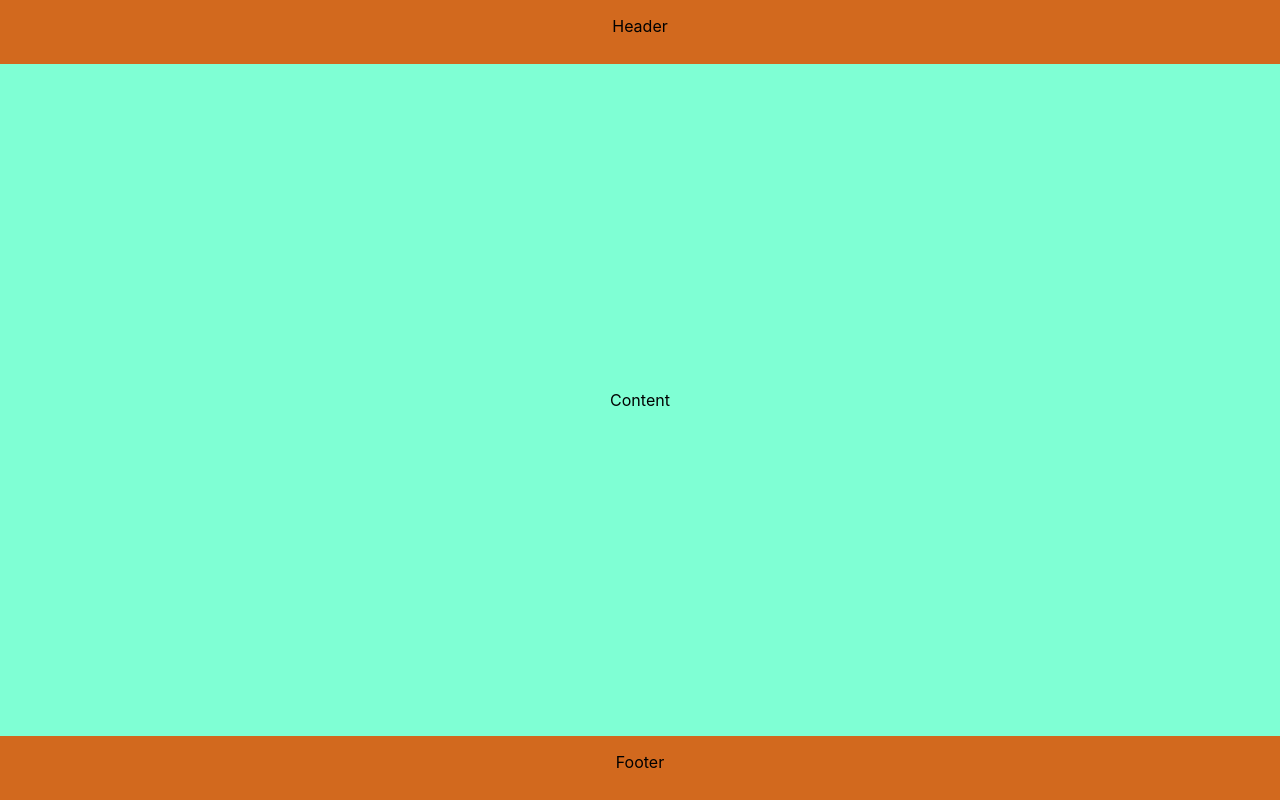
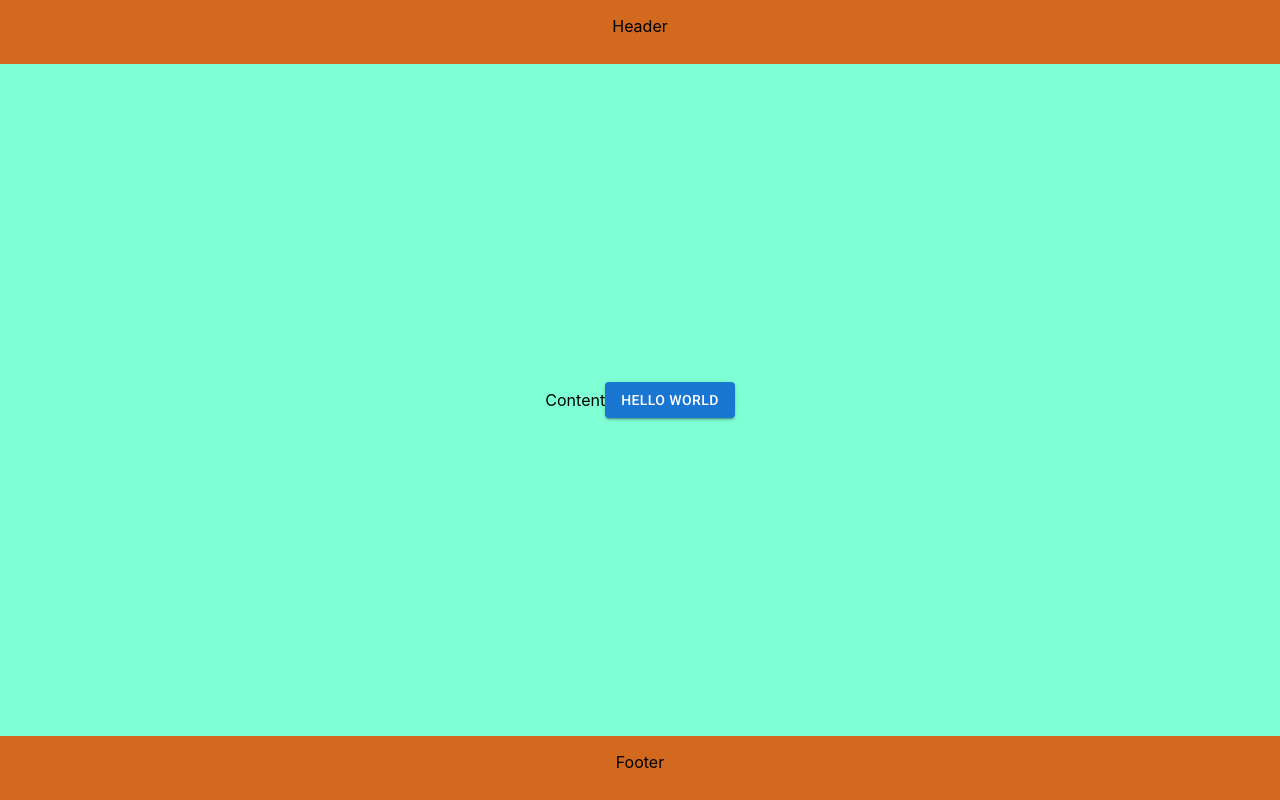
Before and after one commit to mdeamf/react-bank, a React (Create React App) app: page / in a window 1280 px wide. Built offline with nearby package versions, Linux system fonts and the light colour scheme.

Commit message:
feat(style): adding material ui

```diff
--- a/package.json
+++ b/package.json
@@ -3,6 +3,10 @@
   "version": "0.1.0",
   "private": true,
   "dependencies": {
+    "@emotion/react": "^11.4.1",
+    "@emotion/styled": "^11.3.0",
+    "@material-ui/core": "^5.0.0-beta.5",
+    "@material-ui/icons": "^4.11.2",
     "@testing-library/jest-dom": "^5.11.4",
     "@testing-library/react": "^11.1.0",
     "@testing-library/user-event": "^12.1.10",
--- a/public/index.html
+++ b/public/index.html
@@ -10,34 +10,13 @@
       content="Web site created using create-react-app"
     />
     <link rel="apple-touch-icon" href="%PUBLIC_URL%/logo192.png" />
-    <!--
-      manifest.json provides metadata used when your web app is installed on a
-      user's mobile device or desktop. See https://developers.google.com/web/fundamentals/web-app-manifest/
-    -->
     <link rel="manifest" href="%PUBLIC_URL%/manifest.json" />
-    <!--
-      Notice the use of %PUBLIC_URL% in the tags above.
-      It will be replaced with the URL of the `public` folder during the build.
-      Only files inside the `public` folder can be referenced from the HTML.
-
-      Unlike "/favicon.ico" or "favicon.ico", "%PUBLIC_URL%/favicon.ico" will
-      work correctly both with client-side routing and a non-root public URL.
-      Learn how to configure a non-root public URL by running `npm run build`.
-    -->
+    <link rel="stylesheet" href="https://fonts.googleapis.com/css?family=Roboto:300,400,500,700&display=swap" />
+    <link rel="stylesheet" href="https://fonts.googleapis.com/icon?family=Material+Icons" />
     <title>React App</title>
   </head>
   <body>
     <noscript>You need to enable JavaScript to run this app.</noscript>
     <div id="root"></div>
-    <!--
-      This HTML file is a template.
-      If you open it directly in the browser, you will see an empty page.
-
-      You can add webfonts, meta tags, or analytics to this file.
-      The build step will place the bundled scripts into the <body> tag.
-
-      To begin the development, run `npm start` or `yarn start`.
-      To create a production bundle, use `npm run build` or `yarn build`.
-    -->
   </body>
 </html>
--- a/src/App.js
+++ b/src/App.js
@@ -1,3 +1,6 @@
+import React from 'react';
+
+import Button from '@material-ui/core/Button';
 import './App.css';
 
 function App() {
@@ -9,6 +12,9 @@
 
       <div className="App-main">
         <p>Content</p>
+        <Button variant="contained" color="primary">
+          Hello World
+        </Button>
       </div>
 
       <footer className="App-footer">
```
Also changed, not shown: 1 other file (tests, documents, lock files or other folders).
